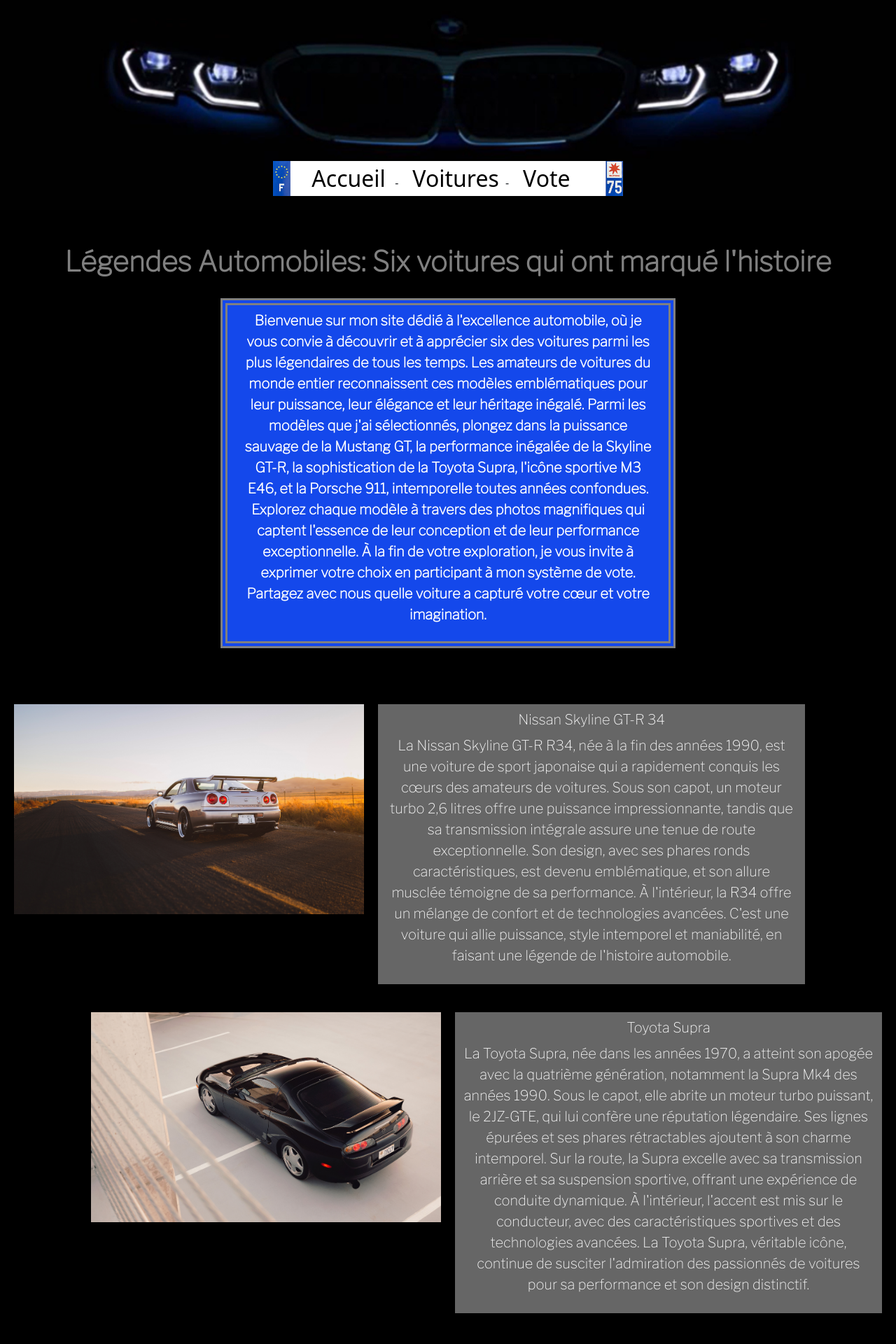
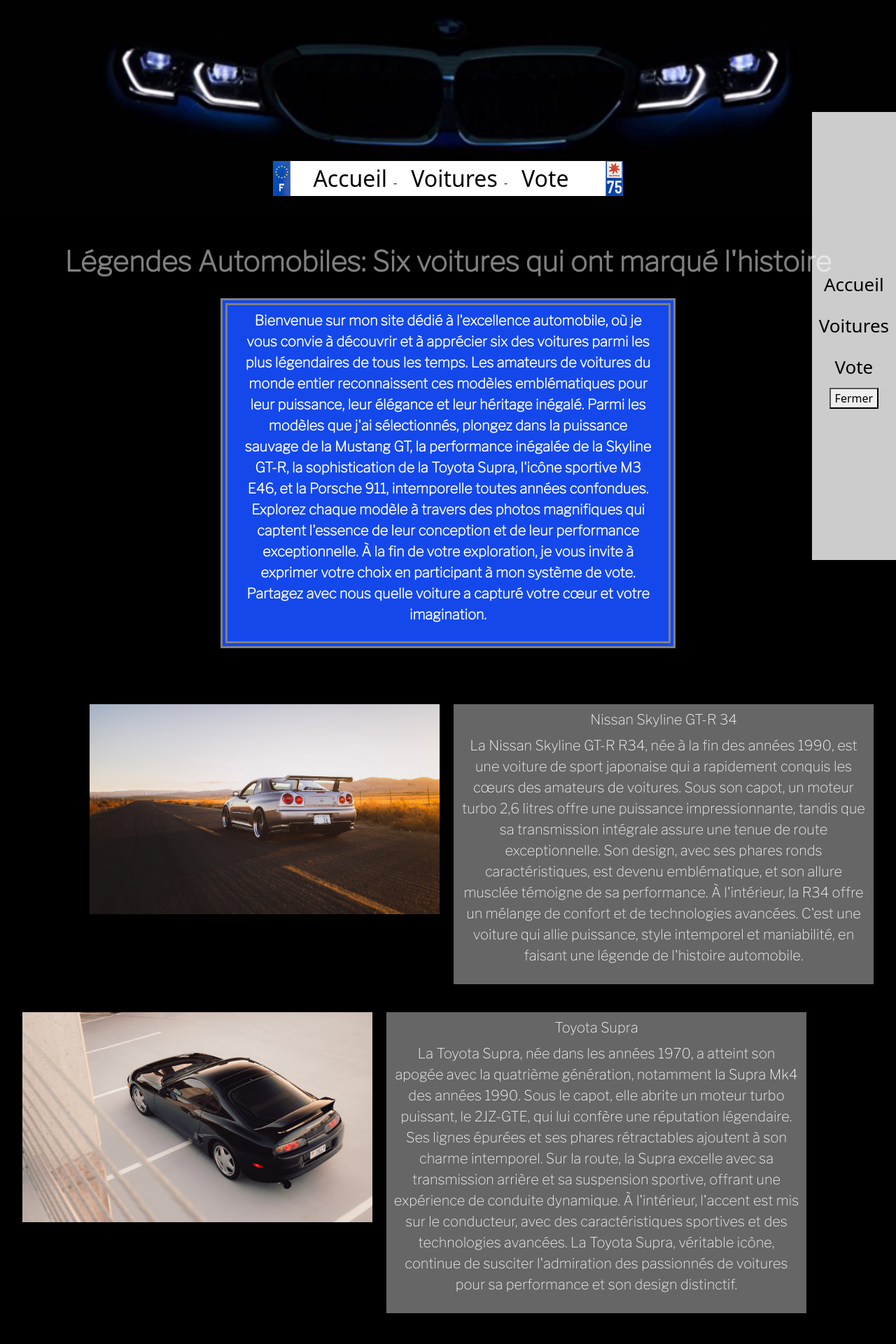
Before and after one commit to ovis02/BlogVoitures, a PHP site: page /blog.html in a window 1280 px wide. Shown: the top 1920 px of the page at 70% size. Run offline with PHP 8.4, Linux system fonts and the light colour scheme; some web fonts are replaced.

Commit message:
format mobile fini + debut javascript

```diff
--- a/blog.css
+++ b/blog.css
@@ -71,6 +75,34 @@ nav {
   text-decoration: none;
   color: black;
 }
+/*...................Logoburger.....................................*/
+
+.burger-container,
+.texte-bienvenue {
+  display: none;
+}
+
+.vertical-navbar {
+  display: none;
+  position: fixed;
+  bottom: 0;
+  right: 0;
+  height: 80%;
+  background-color: rgba(255, 255, 255, 0.8); /* Fond blanc transparent à 20% */
+  text-align: center;
+  z-index: 3;
+  display: flex;
+  flex-direction: column; /* Afficher les liens en colonnes */
+  align-items: center;
+  justify-content: center;
+}
+
+.vertical-navbar a {
+  color: black;
+  text-decoration: none;
+  font-size: 26px;
+  padding: 10px;
+}
 /*.................................titre principal + Introduction.................*/
 h1,
 .introduction {
@@ -112,7 +144,7 @@ h1 {
   margin-top: 100px;
   display: flex;
   justify-content: flex-start;
-  margin-left: 20px;
+  margin-left: 10%;
 }
 
 .voiture2,
@@ -121,7 +153,7 @@ h1 {
   margin-top: 20px;
   display: flex;
   justify-content: flex-end;
-  margin-right: 20px;
+  margin-right: 10%;
 }
 
 .voiture {
@@ -138,7 +170,7 @@ h1 {
 }
 
 .description {
-  width: calc(50% - 20px);
+  max-width: 600px;
   height: auto;
   background-color: #666666;
   padding: 10px;
--- a/blog.html
+++ b/blog.html
@@ -34,16 +29,63 @@
           </div>
 
           <ul class="links">
-            <li><a href="#">Accueil </a></li>
-            <li><a href="#">Voitures</a></li>
-            <li><a href="#">Vote</a></li>
+            <li>
+              <a
+                href="#intro"
+                onmouseover="allumerPhares()"
+                onmouseout="eteindrePhares()"
+                >Accueil</a
+              >
+            </li>
+            <li>
+              <a
+                href="#voitures"
+                onmouseover="allumerPhares()"
+                onmouseout="eteindrePhares()"
+                >Voitures</a
+              >
+            </li>
+            <li>
+              <a
+                href="#vote"
+                onmouseover="allumerPhares()"
+                onmouseout="eteindrePhares()"
+                >Vote</a
+              >
+            </li>
           </ul>
+          <div
+            class="texte-bienvenue"
+            onmouseover="allumerPhares()"
+            onmouseout="eteindrePhares()"
+          >
+            BIENVENUE
+          </div>
+
           <div class="rectangle">
             <img src="images/75.png" alt="Image 2" />
           </div>
         </div>
+        <div id="vertical-navbar" class="vertical-navbar">
+          <a href="#intro">Accueil</a>
+          <a href="#voitures">Voitures</a>
+          <a href="#vote">Vote</a>
+          <button id="close-button">Fermer</button>
+        </div>
+        <div class="burger-container">
+          <a href="#" id="logo-burger-button">
+            <img
+              id="logo-burger"
+              src="logos/burgerBlanc.png"
+              alt="logo-burger"
+              class="logo-burger"
+          /></a>
+        </div>
       </nav>
-      <h1>Légendes Automobiles: Six voitures qui ont marqué l'histoire</h1>
+
+      <h1 id="intro">
+        Légendes Automobiles: Six voitures qui ont marqué l'histoire
+      </h1>
     </header>
     <main>
       <div class="introduction">
@@ -71,7 +113,7 @@
           <img src="images/skyline.jpeg" alt="Voiture 1" />
         </article>
         <article class="description">
-          <h2>Nissan Skyline GT-R 34</h2>
+          <h2 id="voitures">Nissan Skyline GT-R 34</h2>
           <p>
             La Nissan Skyline GT-R R34, née à la fin des années 1990, est une
             voiture de sport japonaise qui a rapidement conquis les cœurs des
@@ -186,7 +228,7 @@
     </section>
     <!---------------------------vote-form----------------------------------->
     <section>
-      <div class="container">
+      <div class="container" id="vote">
         <div class="vote-section">
           <h2>Quelle est votre voiture préférée ?</h2>
           <form id="vote-form">
--- a/blog.js
+++ b/blog.js
@@ -0,0 +1,37 @@
+//Navigation bouton burger
+
+// Sélectionnez le logo burger bouton et la barre de navigation verticale
+const logoBurgerButton = document.getElementById("logo-burger-button");
+const verticalNavbar = document.getElementById("vertical-navbar");
+
+// Créez une variable pour suivre l'état de la barre de navigation
+let isNavbarVisible = false;
+
+// Fonction pour ouvrir la barre de navigation
+function openNavbar() {
+  verticalNavbar.style.right = "0";
+  isNavbarVisible = true;
+}
+
+// Fonction pour fermer la barre de navigation
+function closeNavbar() {
+  verticalNavbar.style.right = "-200px";
+  isNavbarVisible = false;
+}
+
+// Sélectionnez le bouton "Fermer"
+const closeButton = document.getElementById("close-button");
+
+// Ajoutez un gestionnaire d'événement au bouton "Fermer"
+closeButton.addEventListener("click", () => {
+  closeNavbar();
+});
+
+// Ajoutez un gestionnaire d'événement au logo burger bouton
+logoBurgerButton.addEventListener("click", () => {
+  if (!isNavbarVisible) {
+    openNavbar();
+  } else {
+    closeNavbar();
+  }
+});
```
Also changed, not shown: other parts of blog.css (+68 -14 lines), other parts of blog.html (+12 -30 lines), logos/github.png (added), logos/linkedin.png (added), logos/sl_z_072523_61700_10.jpg (deleted), logos/twitter.png (added), 1 other file.
